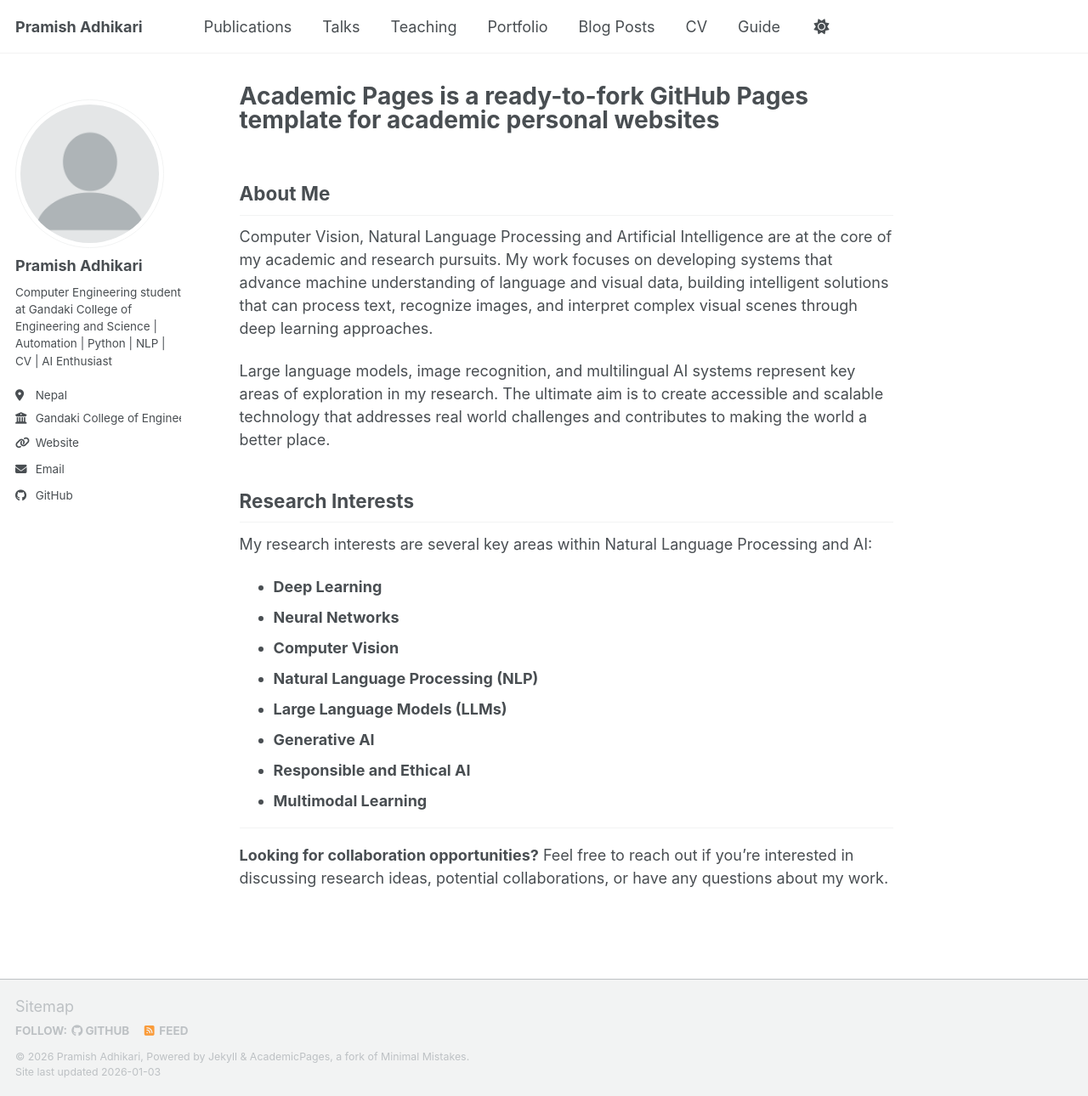
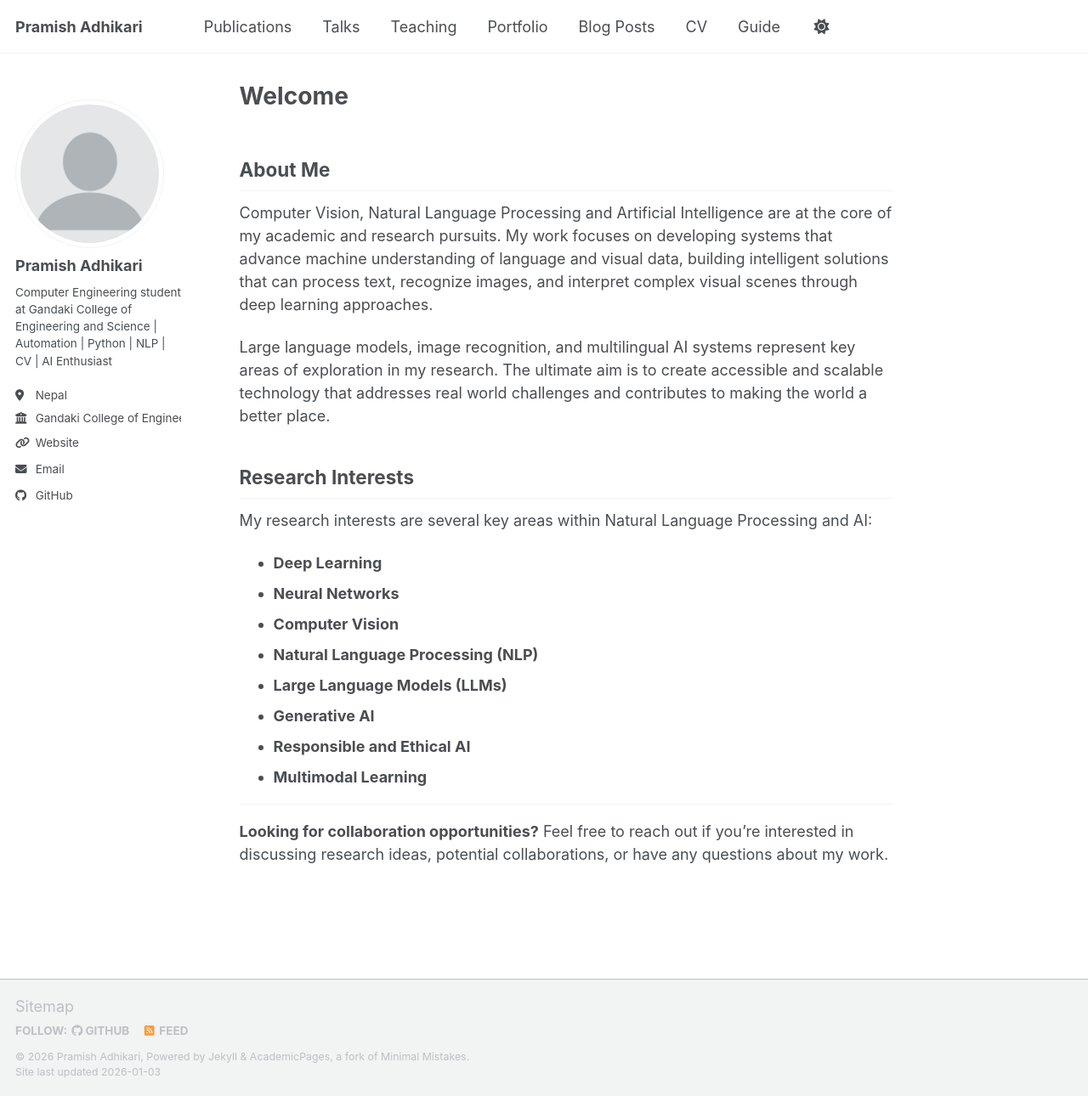
Before and after one commit to PramishBytes/PramishBytes.github.io, a Jekyll site: the page built from _pages/about.md, in a window 1280 px wide and 1290 px high. Shown: the whole window at 85% size. Built offline with Jekyll 4.4.1, drawn with Linux system fonts in a browser that asks for light colours; a script bundle is joined from its source files by our own code; library files that are not in the unit come from our copies.

Commit message:
Update about.md

```diff
--- a/_pages/about.md
+++ b/_pages/about.md
@@ -1,6 +1,6 @@
 ---
 permalink: /
-title: "Academic Pages is a ready-to-fork GitHub Pages template for academic personal websites"
+title: "Welcome"
 author_profile: true
 redirect_from:
   - /about/
```
